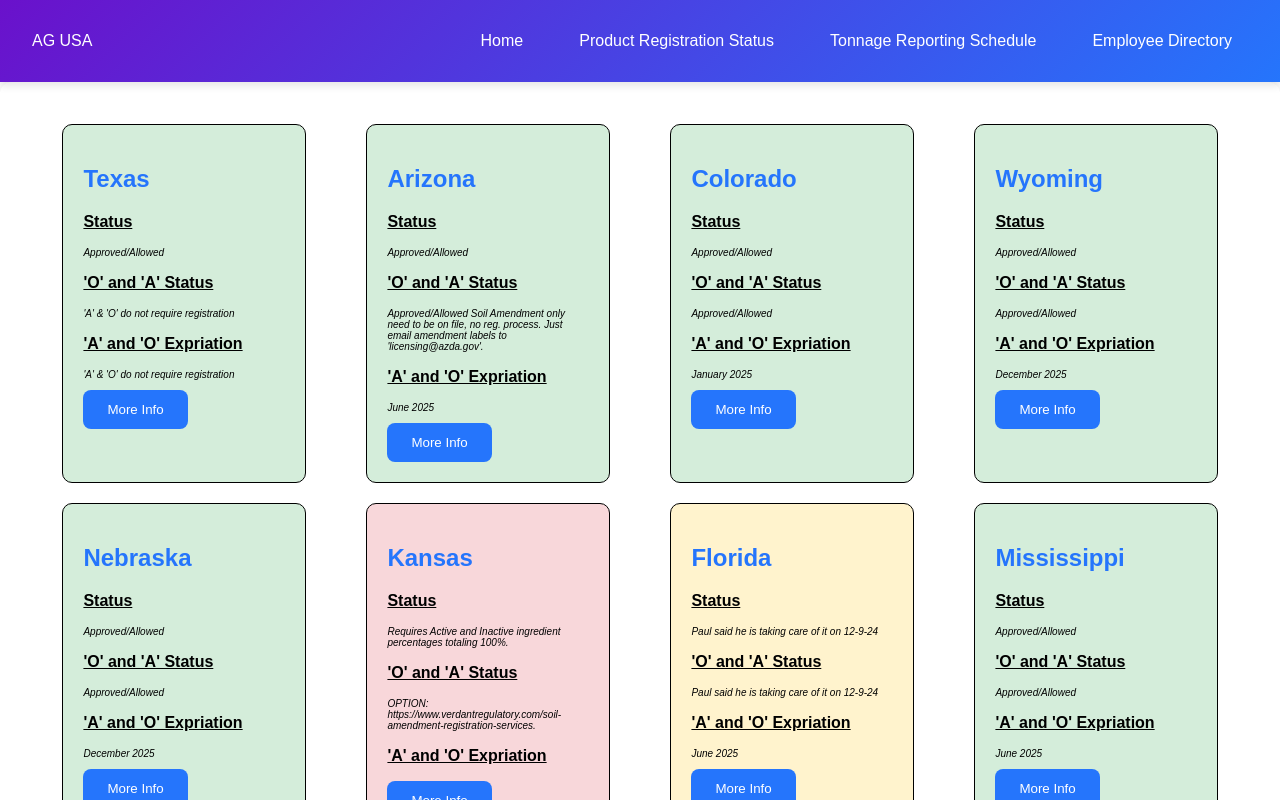
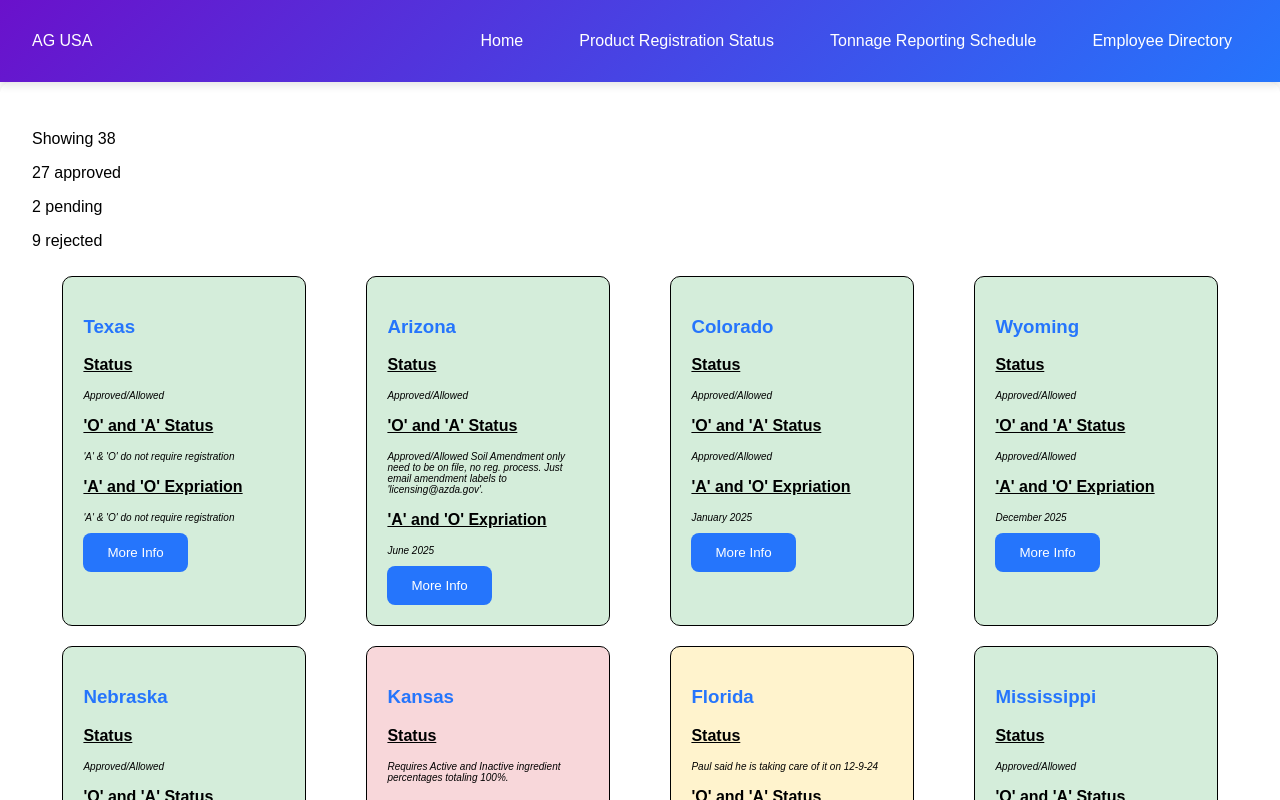
Before and after one commit to max-well-creator/work_dashboard, a Next.js app: page /product_reg_status in a window 1280 px wide. Shown: the top 800 px of the page. Built offline with nearby package versions, Linux system fonts and the light colour scheme.

Commit message:
show the amount of approved, pending and rejected states

```diff
--- a/src/components/CustomCard/CustomCard.js
+++ b/src/components/CustomCard/CustomCard.js
@@ -29,7 +29,7 @@ export default function CustomCard({ row, dataHeaders, background }) {
 	// You can conditionally style the card based on the status
 	return (
 		<Card className={`${styles.card} ${background}`}>
-			<h2>{state}</h2>
+			<h3>{state}</h3>
 			<div>
 				{rowData.map((info, index) => (
 					<div key={index}>
--- a/src/components/StatusTable/StatusTable.js
+++ b/src/components/StatusTable/StatusTable.js
@@ -23,8 +23,21 @@ const StatusTable = () => {
 		return "";
 	};
 
+	const approvedStates = statesRegData.filter(
+		(row) => row.color === APPROVED_COLOR
+	);
+	const pendingStates = statesRegData.filter(
+		(row) => row.color === PENDING_COLOR
+	);
+	const rejectedStates = statesRegData.filter(
+		(row) => row.color === REJECTED_COLOR
+	);
 	return (
 		<div className={styles.tableContainer}>
+			<p>Showing {statesRegData.length}</p>
+			<p>{approvedStates.length} approved</p>
+			<p>{pendingStates.length} pending</p>
+			<p>{rejectedStates.length} rejected</p>
 			<div className={styles.statusTable}>
 				{statesRegData.map((row) => {
 					const rowColorClass = getRowColorClass(row.color);
```
